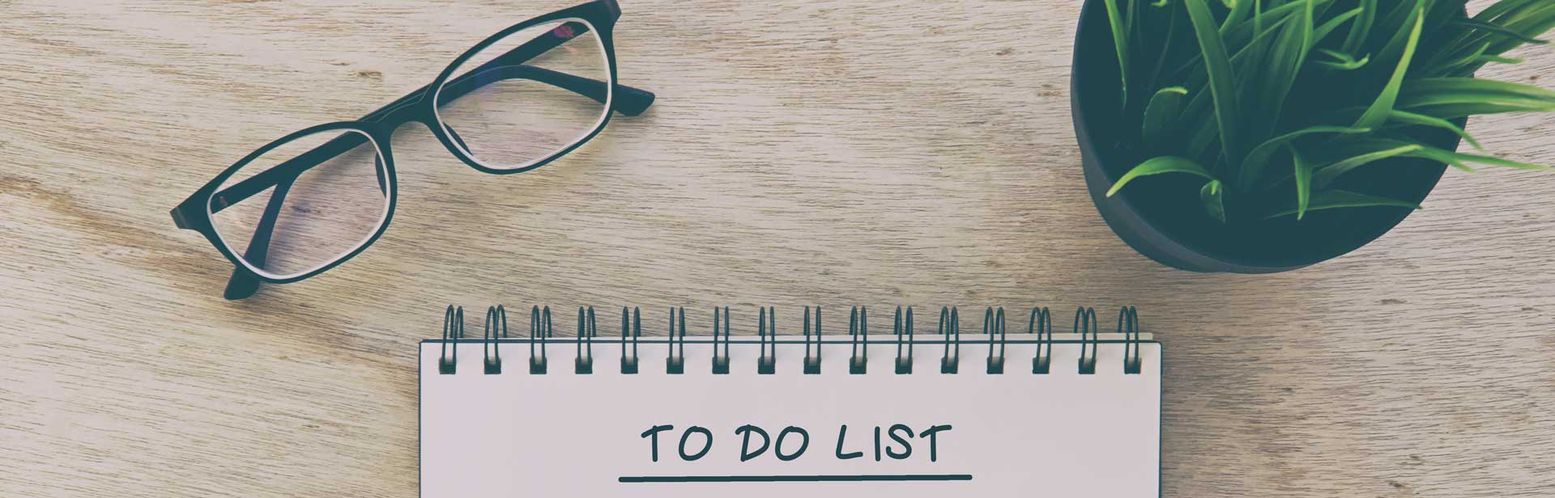
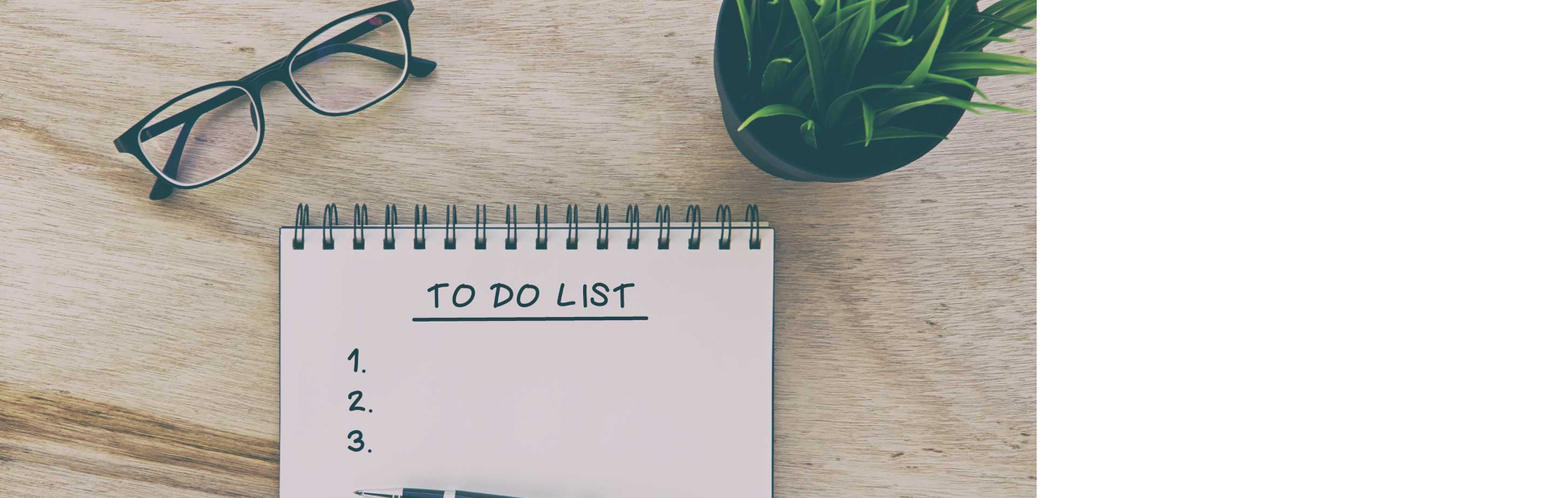
Before and after one commit to hadcode09/FSDI106Assign1, a plain HTML site: page ToDoApp/index.html in a window 1280 px wide. Shown: the top 616 px of the page at 81% size, 1920 px wide, since content can reach past the window. Drawn offline with nearby package versions, Linux system fonts and the light colour scheme.

Commit message:
Add files via upload

```diff
--- a/ToDoApp/app.css
+++ b/ToDoApp/app.css
@@ -43,3 +43,8 @@ h1{
     border-left: 5px solid rgb(32, 80, 102);
     padding-left: 20px;
 }
+
+img {
+    width: 100%;
+    height: auto;
+  }
--- a/ToDoApp/index.html
+++ b/ToDoApp/index.html
@@ -15,7 +15,7 @@
 </head>
 <body>
     <header><img src="106.1.jpg" alt="my to do list"
-    width: 40%></header>
+    ></header>
     <h1>ToDo app - Mark Hadley</h1>
 
     <div class="todo-form">
```
